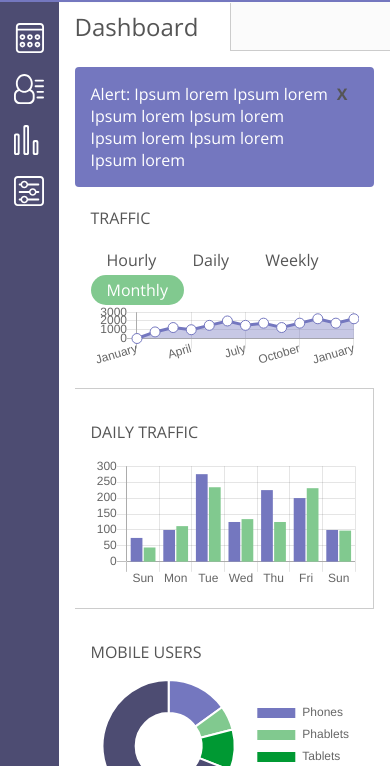
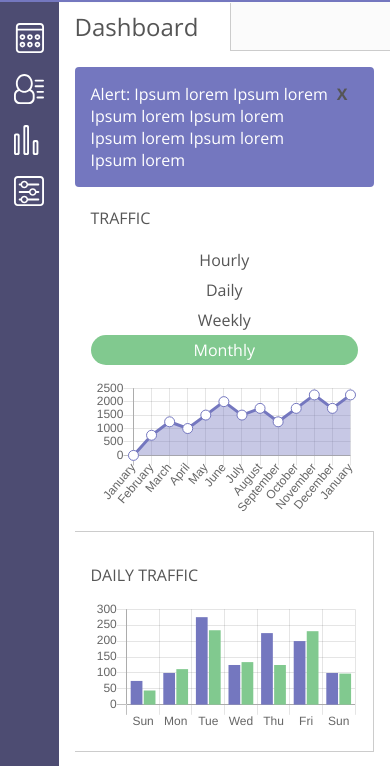
Before and after one commit to BenAttenborough/web_app_dashboard, a plain HTML site: page index.html in a window 390 px wide. Shown: the part 78-844 px from the top of the page. Drawn offline with nearby package versions, Linux system fonts and the light colour scheme.

Commit message:
Work on mobile buttons

```diff
--- a/index.html
+++ b/index.html
@@ -47,24 +47,24 @@
     </div>
     <div id="content-container-inner" class="clearfix">
         <div id="visitors-container" class="chart-container">
-            <div>
+            <div class="clearfix">
                 <div class="section-title">
                     <p>TRAFFIC</p>
                 </div>
-                <div class="buttons-container right">
+                <div class="buttons-container">
                     <button id="traffic-hourly">Hourly</button>
                     <button id="traffic-daily">Daily</button>
                     <button id="traffic-weekly">Weekly</button>
                     <button id="traffic-monthly" class="selected">Monthly</button>
                 </div>
             </div>
-            <canvas id="chart-visitors" width="400" height="100"></canvas>
+            <canvas id="chart-visitors" width="2" height="1"></canvas>
         </div>
         <div class="traffic-container chart-container">
             <div class="chart-legend">
                 <p>DAILY TRAFFIC</p>
             </div>
-            <canvas id="chart-traffic" width="400" height="200"></canvas>
+            <canvas id="chart-traffic" width="4" height="2"></canvas>
         </div>
         <div class="mobile-users-container chart-container">
             <div class="chart-legend">
--- a/styles/scss/components/_buttons.scss
+++ b/styles/scss/components/_buttons.scss
@@ -11,3 +11,19 @@ button {
   background-color: $element-med;
   color: #fff;
 }
+
+.buttons-container {
+  margin-bottom: 1em;
+  display: flex;
+  flex-direction: column;
+  flex-wrap: wrap;
+  justify-content: space-around;
+  @media screen and (min-width: $tablet) {
+    justify-content: flex-end;
+    flex-direction: row;
+  }
+}
+
+.buttons-container button {
+  flex-shrink: 0;
+}
--- a/styles/scss/components/_charts.scss
+++ b/styles/scss/components/_charts.scss
@@ -18,3 +18,10 @@
     float: left;
   }
 }
+
+// Specific charts
+
+#chart-visitors {
+  //width: 400px;
+  //height: 800px;
+}
--- a/styles/scss/components/_sections.scss
+++ b/styles/scss/components/_sections.scss
@@ -116,9 +116,12 @@ body {
 }
 
 .section-title {
-  float: left;
+
   p {
     margin-top: 4px;
+  }
+  @media screen and (min-width: $tablet) {
+    float: left;
   }
 }
 
```
Also changed, not shown: styles/styles.css, 1 other file.
